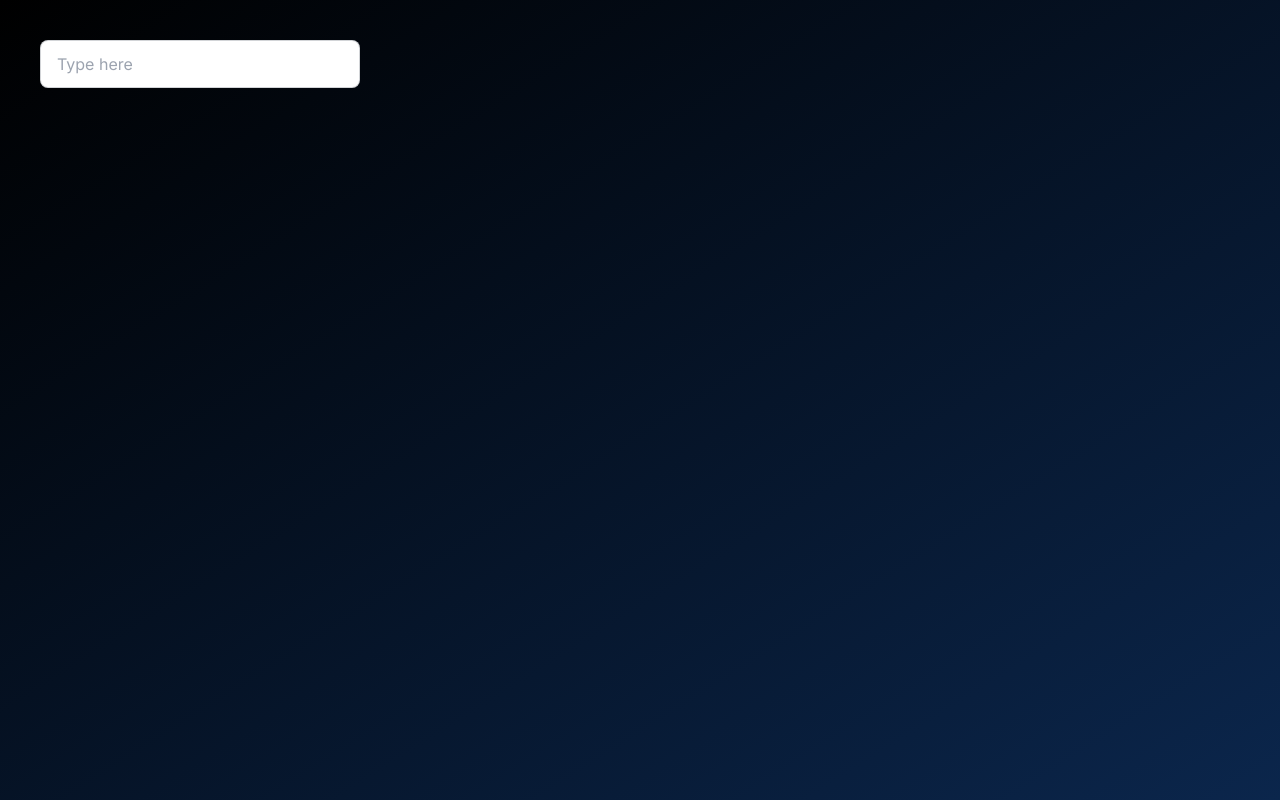
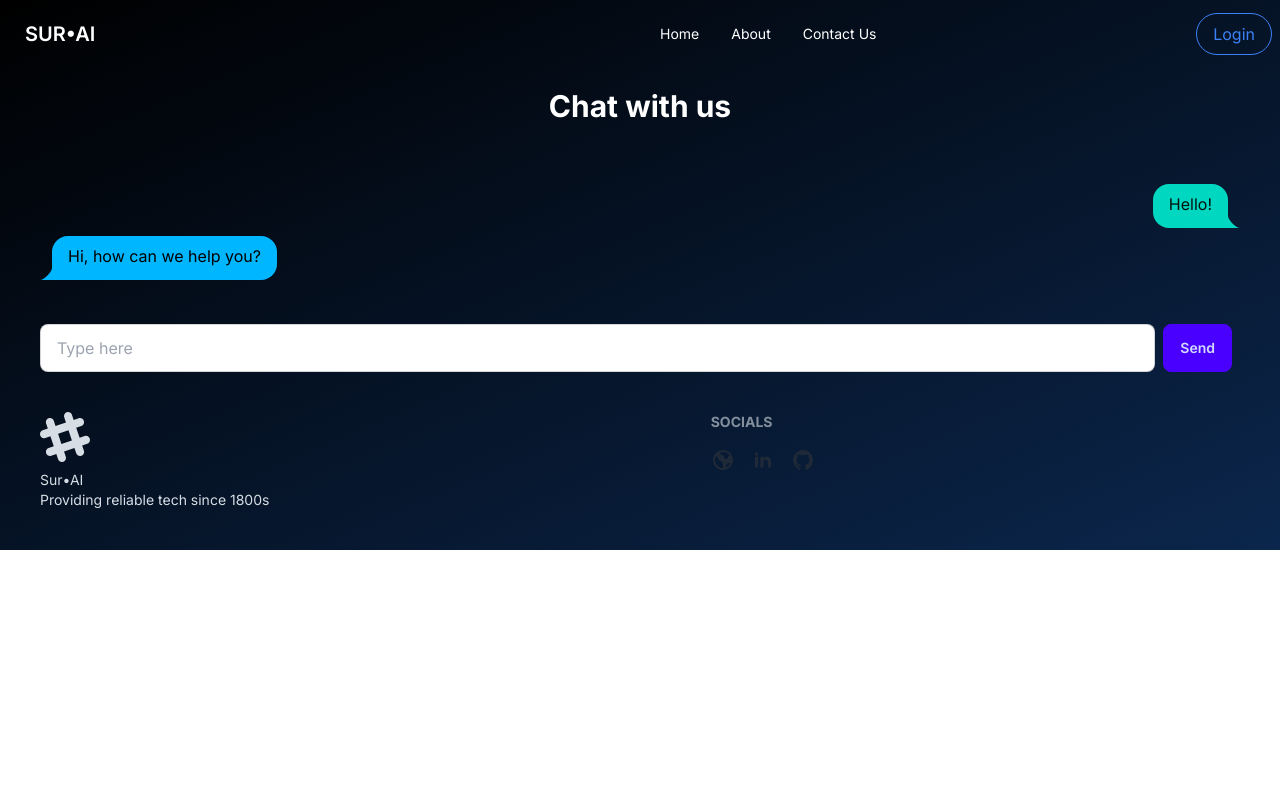
Before and after one commit to khp53/start_up_research_tool, a Next.js app: page /chat in a window 1280 px wide. Built offline with nearby package versions, Linux system fonts and the light colour scheme.

Commit message:
added chat page design with mock data

```diff
--- a/src/app/Hero/Hero.tsx
+++ b/src/app/Hero/Hero.tsx
@@ -2,7 +2,7 @@ import React from 'react'
 
 export default function Hero() {
     return (
-        <div className="flex items-center justify-between h-screen px-10">
+        <div className="flex items-center justify-between w-full px-10">
             <div className="flex flex-col items-start">
                 <h1 className="text-4xl text-white font-bold text-left mainText">Welcome to Start Up Research AI</h1>
                 <h3 className="text-1xl text-white font-normal text-left">Customizable, helps you to do a deep research before getting started</h3>
--- a/src/app/chat/page.tsx
+++ b/src/app/chat/page.tsx
@@ -1,11 +1,31 @@
 import React from 'react'
+import Footer from '../footer/footer';
+import Navbar from '../navbar/Navbar';
 
 export default function Chat() {
     return (
         <main>
-            <div className="items-center justify-between h-screen p-10">
-                <input type="text" placeholder="Type here" className="input input-bordered w-full max-w-xs" />
+            <Navbar />
+            <div className="flex flex-col items-center mx-10">
+                <h1 className="text-3xl text-white font-bold text-left mainText my-5">Chat with us</h1>
+                <div className="w-full my-10">
+                    {/* Mock array of chat messages for demonstration */}
+                    {[
+                        { id: 1, sender: "User", message: "Hello!" },
+                        { id: 2, sender: "Support", message: "Hi, how can we help you?" },
+                        // Add more chat messages here
+                    ].map((chat) => (
+                        <div key={chat.id} className={`chat ${chat.sender === "Support" ? "chat-start" : "chat-end"}`}>
+                            <div className={`chat-bubble ${chat.sender === "Support" ? "chat-bubble-info" : "chat-bubble-accent"}`}>{chat.message}</div>
+                        </div>
+                    ))}
+                </div>
+                <div className="flex flex-row items-center w-full">
+                    <input type="text" placeholder="Type here" className="input input-bordered w-full" />
+                    <button className="btn btn-primary mx-2">Send</button>
+                </div>
             </div>
+            <Footer />
         </main>
     );
 }
```
